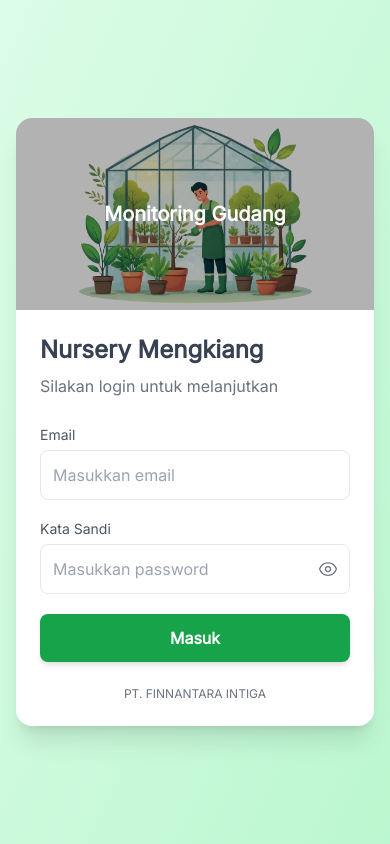
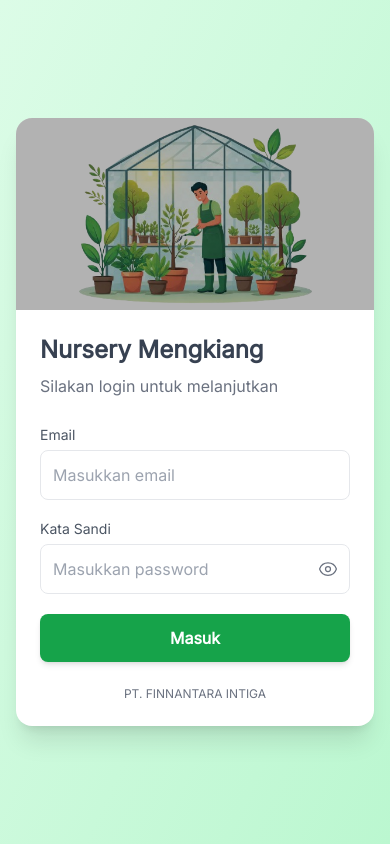
Before and after one commit to imamsyahjr-sketch/monitoring-gudang-nursery, a React (Vite) app: page /#/ in a window 390 px wide. Built offline with nearby package versions, Linux system fonts and the light colour scheme.

Commit message:
update UI login mobile responsive

```diff
--- a/src/pages/Login.jsx
+++ b/src/pages/Login.jsx
@@ -52,9 +52,7 @@
 
             {/* overlay biar tulisan kebaca */}
             <div className="absolute inset-0 bg-black/30 md:hidden flex items-center justify-center">
-              <h1 className="text-white text-xl font-bold">
-                Monitoring Gudang
-              </h1>
+
             </div>
 
           </div>
```
